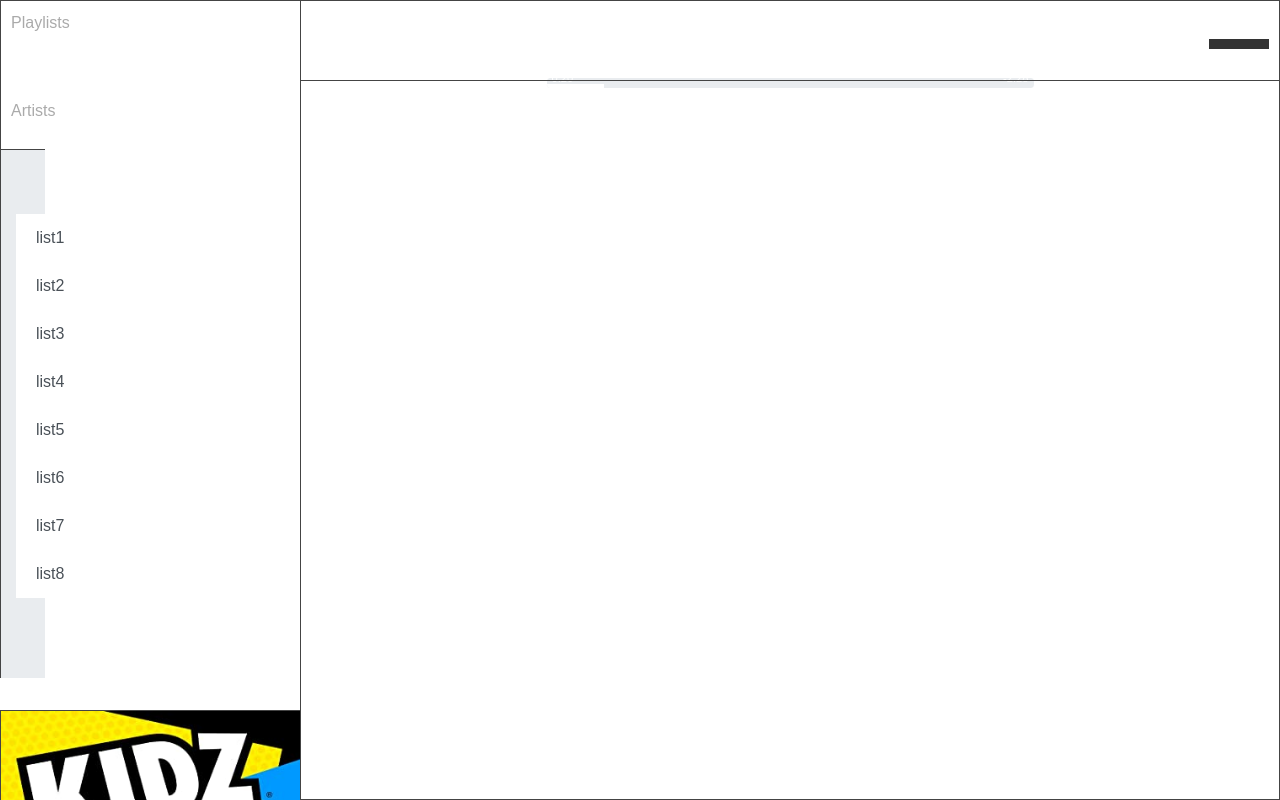
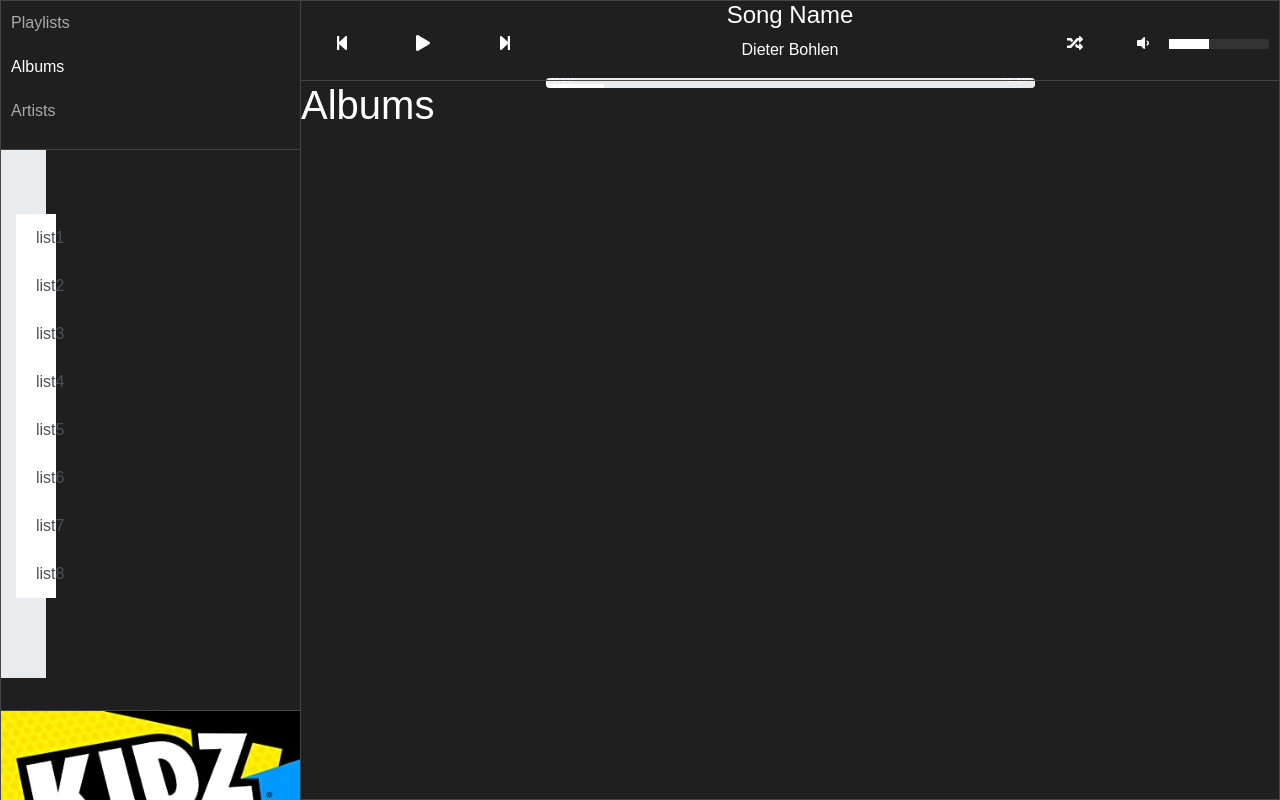
Before and after one commit to Open-Sound-Stream-Organization/oss-web, a React (Create React App) app: page /albums in a window 1280 px wide. Shown: the top 800 px of the page. Built offline with nearby package versions, Linux system fonts and the light colour scheme.

Commit message:
Merge playlist bar and artist view into base layout

```diff
--- a/src/components/App.tsx
+++ b/src/components/App.tsx
@@ -6,7 +6,7 @@ import Player from './Player';
 import ActiveSong from './ActiveSong';
 import Cell from './Cell';
 import { IActiveTrack } from '../Models';
-import Playlist from './PlaylistsBar';
+import PlaylistsBar from './PlaylistsBar';
 import Artists from './Artists';
 
 function App() {
@@ -28,6 +28,7 @@ function App() {
 			<Nav />
 			<Player {...activeTrack} />
 			<ActiveSong {...activeTrack} />
+			<PlaylistsBar />
 
 			<Switch>
 
@@ -40,18 +41,17 @@ function App() {
 						<h1>Albums</h1>
 					</Route>
 
-					<Route path='/artits'>
-						<h1>Artits</h1>
+					<Route path='/artists'>
+						<Artists />
 					</Route>
 
-				<Route exact path='/'>
-					<Redirect to='/playlists' />
-				</Route>
+					<Route exact path='/'>
+						<Redirect to='/playlists' />
+					</Route>
+
 				</Cell>
 
 			</Switch>
-			<Playlist />
-			<Artists />
 		</Router>
 
 	);
--- a/src/components/PlaylistsBar.tsx
+++ b/src/components/PlaylistsBar.tsx
@@ -8,6 +8,7 @@ import Container from 'react-bootstrap/Container';
 import ListGroup from 'react-bootstrap/ListGroup';
 import ListGroupItem from 'react-bootstrap/ListGroupItem';
 import { linkSync } from 'fs';
+import Cell from './Cell';
 
 
 function Playlist() {
@@ -24,13 +25,14 @@ function Playlist() {
     ];
 
     return (
-        <Jumbotron fluid className= "Playlist">
+        <Cell area='playlists'>
+            <Jumbotron fluid className="Playlist">
                 <Container>
                     <ul>
                         {testplaylist.map((list) =>
 
-                        <ListGroup className= "ListGroup" variant="flush">
-                            <ListGroup.Item action href= "info">{list.name}</ListGroup.Item>
+                            <ListGroup className="ListGroup" variant="flush">
+                                <ListGroup.Item action href="info">{list.name}</ListGroup.Item>
                                 {/* <ListGroup.Item action variant = "info"></ListGroup.Item>
                             <ListGroup.Item action variant = "info">playlist2</ListGroup.Item> */}
 
@@ -39,7 +41,7 @@ function Playlist() {
                     </ul>
                 </Container>
             </Jumbotron>
-
+        </Cell>
     );
 }
 
--- a/src/style/general.scss
+++ b/src/style/general.scss
@@ -1,7 +1,6 @@
 @import "./vars.scss";
 
 html {
-    background-color: $bg;
     overflow: hidden;
 }
 
@@ -26,6 +25,7 @@ html {
 }
 
 #root {
+    background-color: $bg;
     font-family: sans-serif;
     color: $text;
 
--- a/src/style/vars.scss
+++ b/src/style/vars.scss
@@ -1,4 +1,3 @@
-
 $primary: rgb(131, 131, 131);
 $bg: rgb(31, 31, 31);
 $text: white;
```
Lines whose indentation alone changed are shown as unchanged.
